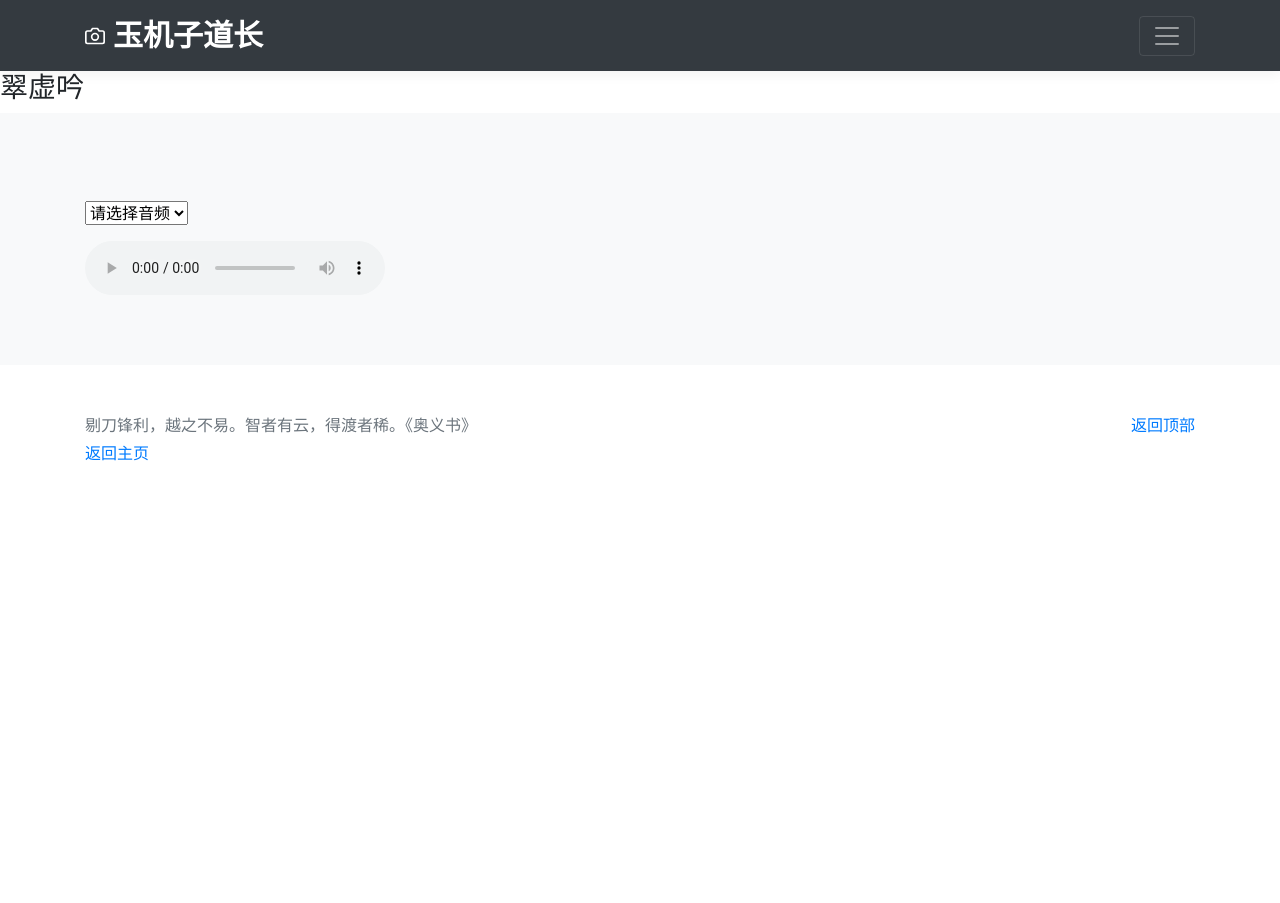
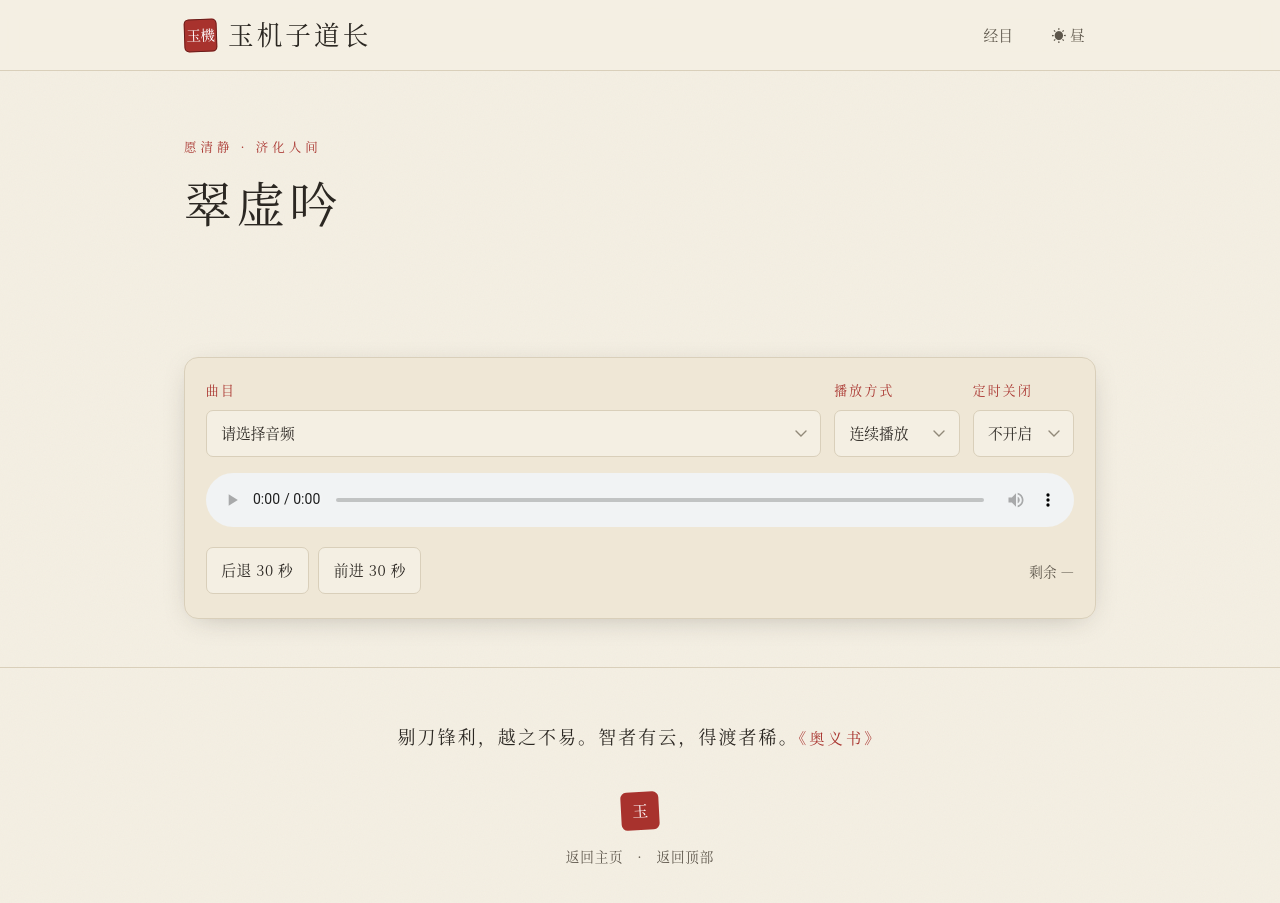
Before and after one commit to guci314/yujizi, a Jekyll site: the page built from 翠虚吟.html, in a window 1280 px wide and 937 px high. Shown: the top 903 px of the window. Built offline with Jekyll 4.4.1, drawn with Linux system fonts in a browser that asks for light colours.

Commit message:
deploy 水墨清静: 重写 music 布局(播放器换皮)

```diff
--- a/_layouts/music.html
+++ b/_layouts/music.html
@@ -1,121 +1,129 @@
 <!doctype html>
-<html lang="en">
+<html lang="zh-Hans" data-theme="light">
 
 <head>
     <meta charset="utf-8">
     <meta name="viewport" content="width=device-width, initial-scale=1, shrink-to-fit=no">
-    <meta name="description" content="">
-    <meta name="author" content="">
+    <meta name="description" content="{{ page.title }} · 玉机子道长诵读音频">
+    <meta name="theme-color" content="#f4efe3">
     <link rel="icon" href="/favicon.ico">
+    <title>{{ page.title }} · 玉机子道长</title>
 
-    <title>{{page.title}}</title>
+    <script>
+        (function () {
+            try {
+                var t = localStorage.getItem('yjz-theme');
+                if (!t) t = matchMedia('(prefers-color-scheme: dark)').matches ? 'dark' : 'light';
+                document.documentElement.setAttribute('data-theme', t);
+            } catch (e) {}
+        })();
+    </script>
 
-    <!-- Bootstrap core CSS -->
     <link href="/css/bootstrap.min.css" rel="stylesheet">
-
-    <!-- Custom styles for this template -->
-    <link href="/album.css" rel="stylesheet">
+    <link href="/style.css" rel="stylesheet">
 </head>
 
 <body>
+    <div class="shell" id="top">
 
-    <header>
-        <div class="collapse bg-dark" id="navbarHeader">
-            <div class="container">
-                <div class="row">
-                    <div class="col-sm-8 col-md-7 py-4">
-                        <h4 class="text-white">愿清静济化人间</h4>
+        <header class="masthead">
+            <div class="wrap">
+                <a href="/index.html" class="brand">
+                    <span class="seal">玉機</span>
+                    <span class="brand-name">玉机子道长</span>
+                </a>
+                <span class="spacer"></span>
+                <a class="nav-act" href="/index.html">经目</a>
+                <button class="nav-act theme-toggle" id="theme-btn" aria-label="切换昼夜">
+                    <span class="sun">☀ 昼</span><span class="moon">☾ 夜</span>
+                </button>
             </div>
-                    <div class="col-sm-4 offset-md-1 py-4">
-                        <h4 class="text-white">定时关闭</h4>
-                        <select id="myselect" onselect="timingChange()">
-                            <option value="-1">不开启</option>
-                            <option value="300000">5分钟</option>
-                            <option value="600000">10分钟</option>
-                            <option value="1800000">30分钟</option>
-                            <option value="3600000">一小时</option>
-                            <option value="7200000">两小时</option>
-                        </select>
-                        <p></p>
-                        <div>
-                            <h4 class="text-white">剩余时间</h4>
-                            <p class="text-muted" id="remainTime"></p>
-                        </div>
+        </header>
+
+        <main role="main">
+            <div class="wrap">
+                <div class="page-head">
+                    <p class="kicker">愿清静 · 济化人间</p>
+                    <h1>{{ page.title }}</h1>
                 </div>
 
-                    <div class="col-sm-8 col-md-7 py-4">
-                        <select id="play-mode">
+                <div class="reader">
+                    {{ content }}
+                </div>
+
+                <!-- 播放器:保留全部 JS 契约 ID,只换皮 -->
+                <div class="player" id="player">
+                    <div class="row">
+                        <div class="grow">
+                            <label class="lbl" for="music-select">曲目</label>
+                            <select id="music-select" class="field" style="width:100%">
+                                <option value="">请选择音频</option>
+                            </select>
+                        </div>
+                        <div>
+                            <label class="lbl" for="play-mode">播放方式</label>
+                            <select id="play-mode" class="field">
                                 <option value="continuous" selected>连续播放</option>
                                 <option value="loop">单曲循环</option>
                                 <option value="stop-after">播放完停止</option>
                             </select>
                         </div>
-
-                    <div class="col-sm-8 col-md-7 py-4">
-                        <button onclick="forward30sec()">前进30秒</button>
-
+                        <div>
+                            <label class="lbl" for="myselect">定时关闭</label>
+                            <select id="myselect" class="field">
+                                <option value="-1">不开启</option>
+                                <option value="300000">5 分钟</option>
+                                <option value="600000">10 分钟</option>
+                                <option value="1800000">30 分钟</option>
+                                <option value="3600000">一小时</option>
+                                <option value="7200000">两小时</option>
+                            </select>
                         </div>
-                    <div class="col-sm-8 col-md-7 py-4">
-                        <button onclick="back30sec()">后退30秒</button>
                     </div>
 
+                    <audio id="music-player" controls preload="metadata"></audio>
+
+                    <div class="row" style="margin-top:.7rem; align-items:center">
+                        <div class="ctrls">
+                            <button class="btn-ink" onclick="back30sec()">后退 30 秒</button>
+                            <button class="btn-ink" onclick="forward30sec()">前进 30 秒</button>
                         </div>
+                        <span class="spacer"></span>
+                        <a id="music-download" class="dl" href="#" download style="display:none">↓ 下载此音频</a>
+                        <span style="color:var(--ink-soft);font-size:.85rem;margin-left:1rem">剩余 <span id="remainTime">—</span></span>
                     </div>
-        </div>
-        <div class="navbar navbar-dark bg-dark box-shadow">
-            <div class="container d-flex justify-content-between">
-                <a href="/index.html" class="navbar-brand d-flex align-items-center">
-                    <svg xmlns="http://www.w3.org/2000/svg" width="20" height="20" viewBox="0 0 24 24" fill="none"
-                        stroke="currentColor" stroke-width="2" stroke-linecap="round" stroke-linejoin="round"
-                        class="mr-2">
-                        <path d="M23 19a2 2 0 0 1-2 2H3a2 2 0 0 1-2-2V8a2 2 0 0 1 2-2h4l2-3h6l2 3h4a2 2 0 0 1 2 2z">
-                        </path>
-                        <circle cx="12" cy="13" r="4"></circle>
-                    </svg>
-                    <strong><span style="font-size: 30px;">玉机子道长</span></strong>
-                </a>
-                <button class="navbar-toggler" type="button" data-toggle="collapse" data-target="#navbarHeader"
-                    aria-controls="navbarHeader" aria-expanded="false" aria-label="Toggle navigation">
-                    <span class="navbar-toggler-icon"></span>
-                </button>
-            </div>
-        </div>
-    </header>
-
-    <main role="main">
-        <h3>{{page.title}}</h3>
-        <div class="album py-5 bg-light">
-            <div class="container">
-                <div class="wrap-text">
-                    {{ content}}
-                </div>
-                <select id="music-select">
-                    <option value="">请选择音频</option>
-                </select>
-                <p></p>
-                <audio id="music-player" controls></audio>
-                <p></p>
-                <a id="music-download" href="#" download style="display:none;">下载音频</a>
                 </div>
             </div>
         </main>
 
-    <footer class="text-muted">
-        <div class="container">
-            <p class="float-right">
-                <a href="#">返回顶部</a>
-            </p>
-            <p>剔刀锋利，越之不易。智者有云，得渡者稀。《奥义书》</p>
-            <p><a href="index.html">返回主页</a> </p>
+        <footer class="colophon">
+            <div class="wrap">
+                <p class="verse">剔刀锋利，越之不易。智者有云，得渡者稀。<span class="src">《奥义书》</span></p>
+                <span class="foot-seal">玉</span>
+                <p class="links"><a href="/index.html">返回主页</a> · <a href="#top">返回顶部</a></p>
             </div>
         </footer>
+    </div>
+
+    <a href="#top" class="totop" id="totop" aria-label="返回顶部">↑</a>
 
     <script src="/js/jquery-3.2.1.slim.min.js"></script>
-    <!-- <script src="/js/js.cookie.js"></script> -->
     <script src="/js/musicplayer.js"></script>
-    <script src="/js/vendor/popper.min.js"></script>
-    <script src="/js/bootstrap.min.js"></script>
-    <script src="/js/vendor/holder.min.js"></script>
+    <script>
+        (function () {
+            var html = document.documentElement;
+            var tb = document.getElementById('theme-btn');
+            if (tb) tb.addEventListener('click', function () {
+                var n = html.getAttribute('data-theme') === 'dark' ? 'light' : 'dark';
+                html.setAttribute('data-theme', n);
+                try { localStorage.setItem('yjz-theme', n); } catch (e) {}
+                var m = document.querySelector('meta[name=theme-color]');
+                if (m) m.setAttribute('content', n === 'dark' ? '#15171b' : '#f4efe3');
+            });
+            var tt = document.getElementById('totop');
+            if (tt) addEventListener('scroll', function () { tt.classList.toggle('show', scrollY > 500); }, { passive: true });
+        })();
+    </script>
 </body>
 
 </html>
```
Lines whose indentation alone changed are shown as unchanged.
